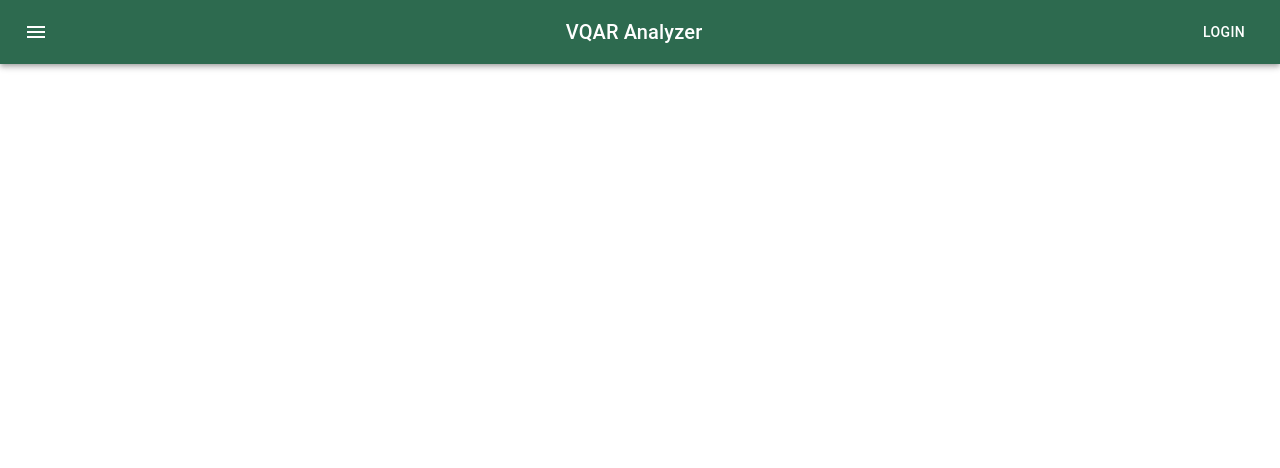
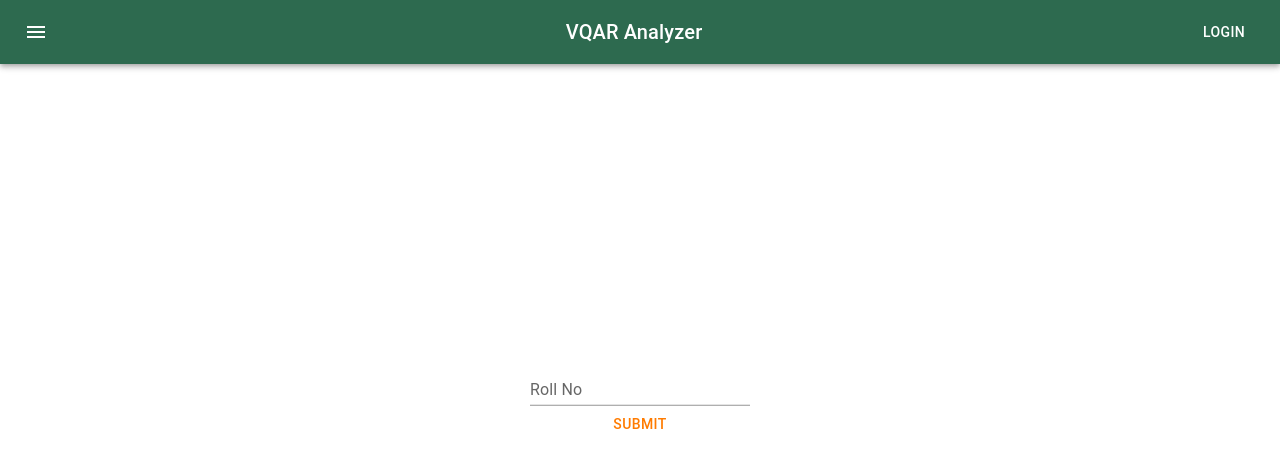
Before and after one commit to Visuo-Textual-Reasoning/vqar-analyzer, a React (Create React App) app: page /login in a window 1280 px wide. Before the commit this address had no page. Shown: the top 468 px of the page. Built offline with nearby package versions, Linux system fonts and the light colour scheme.

Commit message:
Added login page. Fixes #11

```diff
--- a/src/App.js
+++ b/src/App.js
@@ -1,8 +1,10 @@
 import './App.css';
 import VQAPage from './pages/VQA';
 import VCRPage from './pages/VCR';
+import Login from './components/Login/Index';
 import EvaluateProvider from './contexts/EvaluateProvider';
 import VocabProvider from './contexts/VocabProvider';
+import AuthProvider from './contexts/AuthProvider';
 import { BrowserRouter as Router, Route, Routes } from 'react-router-dom';
 import { ThemeProvider, useTheme } from '@mui/material';
 import { createTheme } from '@mui/material/styles';
@@ -34,6 +36,7 @@
 	console.log(useTheme());
 	return (
 		<ThemeProvider theme={myTheme}>
+			<AuthProvider>
 				<EvaluateProvider>
 					<VocabProvider>
 						<Router>
@@ -43,10 +46,12 @@
 								<Route exact path="/" element={<Home />} />
 								<Route exact path="/vqa" element={<VQAPage />} />
 								<Route exact path="/vcr" element={<VCRPage />} />
+								<Route exact path="/login" element={<Login />} />
 							</Routes>
 						</Router>
 					</VocabProvider>
 				</EvaluateProvider>
+			</AuthProvider>
 		</ThemeProvider>
 	);
 }
--- /dev/null
+++ b/src/components/Login/Index.jsx
@@ -0,0 +1,55 @@
+import { TextField, Button } from '@mui/material';
+import { Box } from '@mui/system';
+import { useAuth } from '../../contexts/AuthProvider';
+import React, { useState } from 'react';
+import { useNavigate } from 'react-router';
+import { makeStyles } from '@mui/styles';
+
+const useStyles = makeStyles((theme) => {
+  return {
+    wrapper: {
+      position: "absolute",
+      display: 'flex',
+      flexDirection: "column",
+      top: "50%",
+      left: "50%",
+      transform: "translate(-50%, -50%)",
+    }
+  }
+})
+
+export default function Login() {
+  const classes = useStyles()
+	const [ auth, setAuth ] = useAuth();
+	const [ name, setName ] = useState('');
+	const navigate = useNavigate();
+
+  const submitHandler = (e) => {
+    if(!name){
+      return
+    }
+    setAuth({
+      name
+    }, navigate("/"))
+  }
+
+	return (
+		<Box className={classes.wrapper}>
+			<TextField
+				id="standard-basic"
+				label="Roll No"
+				variant="standard"
+				value={name}
+				onChange={(e) => {
+					setName(e.target.value);
+				}}
+			/>
+      <Button
+        onClick={submitHandler}
+        color="secondary"
+      >
+        Submit
+      </Button>
+		</Box>
+	);
+}
--- a/src/components/MenuBar/Index.jsx
+++ b/src/components/MenuBar/Index.jsx
@@ -7,16 +7,29 @@
 import Button from '@mui/material/Button';
 import IconButton from '@mui/material/IconButton';
 import MenuIcon from '@mui/icons-material/Menu';
+import LogoutIcon from '@mui/icons-material/Logout';
 import { Drawer, List, ListItem, ListItemText } from '@mui/material';
 import { useNavigate } from 'react-router';
+import { useAuth } from '../../contexts/AuthProvider';
 
 export default function MenuBar() {
 	const [ open, setOpen ] = useState(false);
+	const [ auth, setAuth ] = useAuth();
 	const menuItems = [ 'VQA', 'VCR' ];
 	const navigate = useNavigate();
 
+	console.log(auth)
+
 	const toggleDrawer = (e) => {
 		setOpen(!open);
+	};
+
+	const goToLogin = () => {
+		navigate('/login');
+	};
+
+	const logout = () => {
+		setAuth({});
 	};
 
 	return (
@@ -36,7 +49,19 @@
 					<Typography variant="h6" component="div" sx={{ flexGrow: 1, textAlign: 'center' }}>
 						VQAR Analyzer
 					</Typography>
-					<Button color="inherit">Login</Button>
+					{auth.name ? (
+						<>
+							{auth.name}
+							<LogoutIcon onClick={logout} sx={{"cursor": "pointer", margin: "0 10px"}}/>
+							{/* <Button size="small" color="inherit" onClick={logout} startIcon={<LogoutIcon/>}> */}
+							{/* </Button> */}
+						</>
+
+					) : (
+						<Button color="inherit" onClick={goToLogin}>
+							Login
+						</Button>
+					)}
 				</Toolbar>
 			</AppBar>
 			<Drawer anchor={'left'} open={open} onClose={toggleDrawer}>
--- /dev/null
+++ b/src/contexts/AuthProvider.jsx
@@ -0,0 +1,19 @@
+import {createContext, useContext} from "react"
+import {useLocalStorage} from "../hooks/useLocalStorage"
+
+export const AuthContext = createContext()
+export const useAuth = () => useContext(AuthContext)
+
+function AuthProvider({children}) {
+    const [auth, setAuth] = useLocalStorage("auth", {
+        name: null
+    })
+
+    return (
+        <AuthContext.Provider value={[auth, setAuth]}>
+            {children}
+        </AuthContext.Provider>
+    )
+}
+
+export default AuthProvider
--- a/src/hooks/useAuth.jsx
+++ /dev/null
@@ -1,5 +0,0 @@
-import {useLocalStorage} from './useLocalStorage'
-
-export function useAuth(){
-    return useLocalStorage("auth", null)
-}
```
Lines whose indentation alone changed are shown as unchanged.
